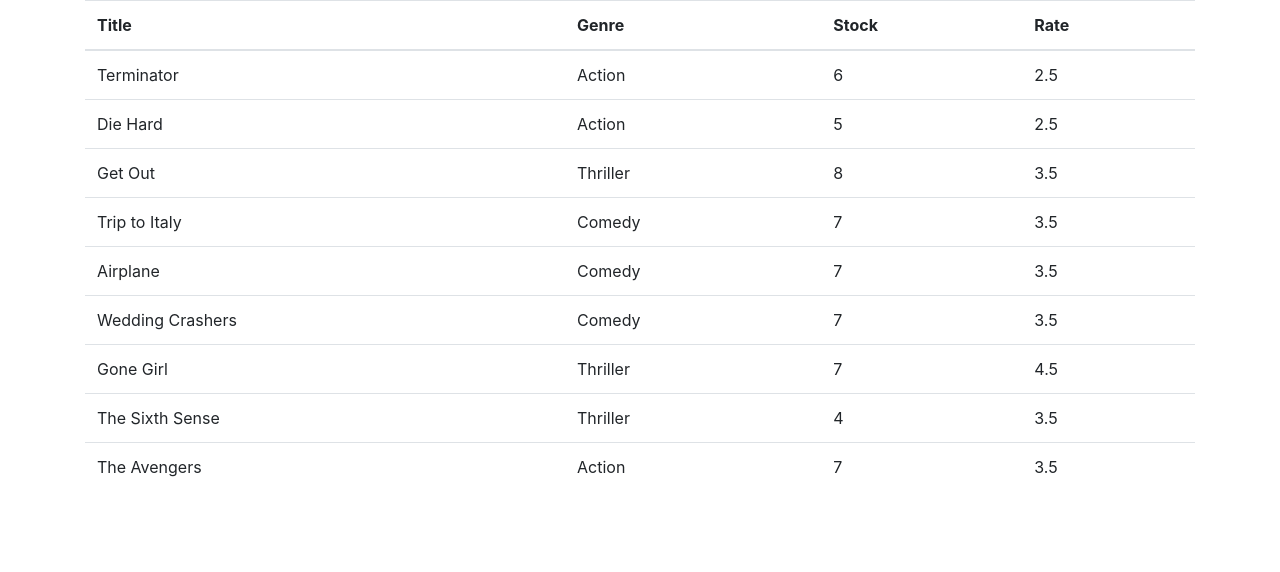
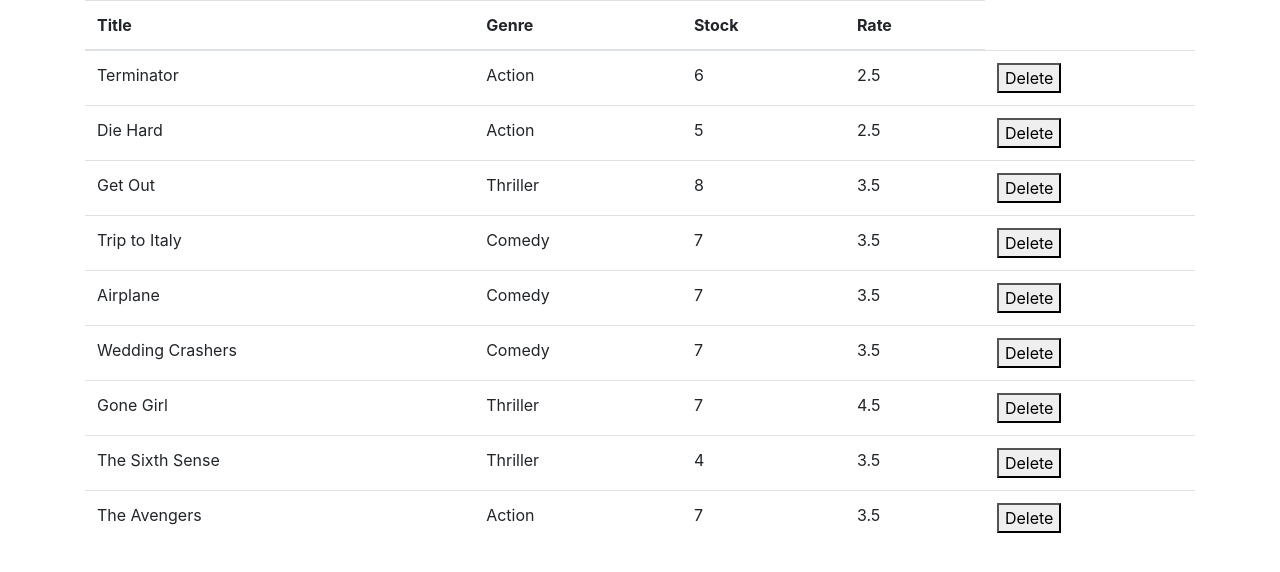
Before and after one commit to shaheenniaz582/React_Vidly, a React (Create React App) app: page / in a window 1280 px wide. Shown: the top 572 px of the page. Built offline with nearby package versions, Linux system fonts and the light colour scheme.

Commit message:
Simple delete button is displayed

```diff
--- a/src/components/movies.jsx
+++ b/src/components/movies.jsx
@@ -24,6 +24,7 @@
                            <td>{ movie.genre.name }</td>
                            <td>{ movie.numberInStock }</td>
                            <td>{ movie.dailyRentalRate }</td>
+                           <td><button>Delete</button></td>
                        </tr> )}
                 </tbody>
             </table>
```
